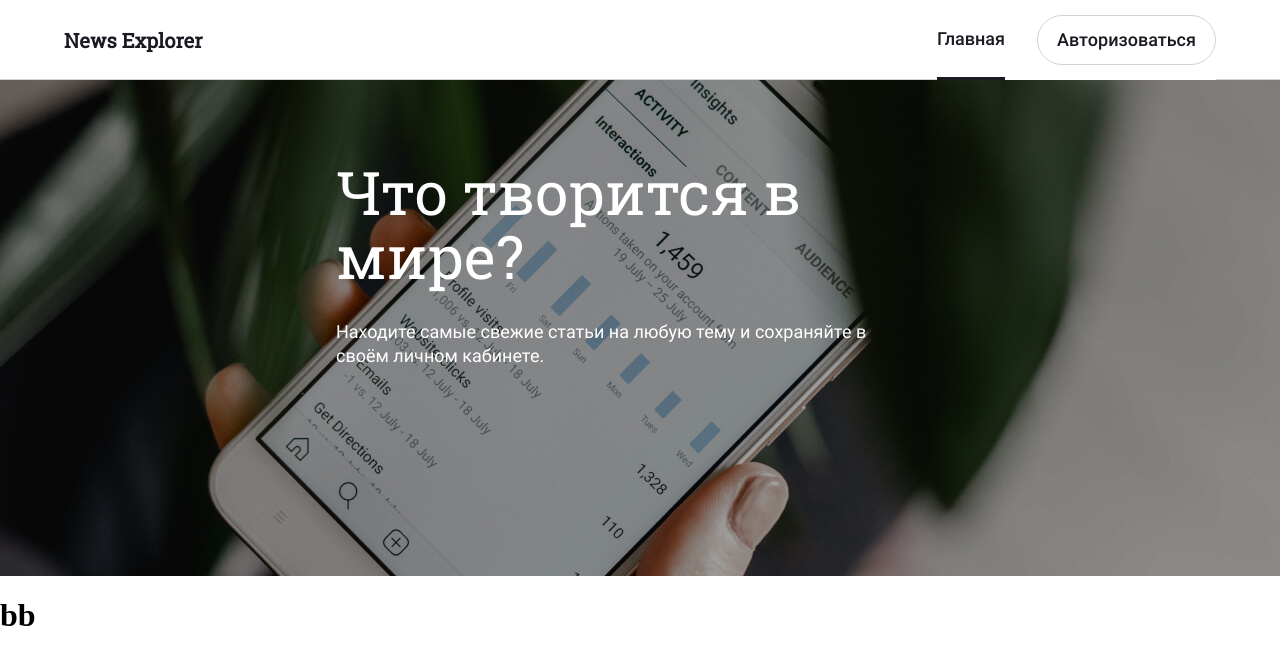
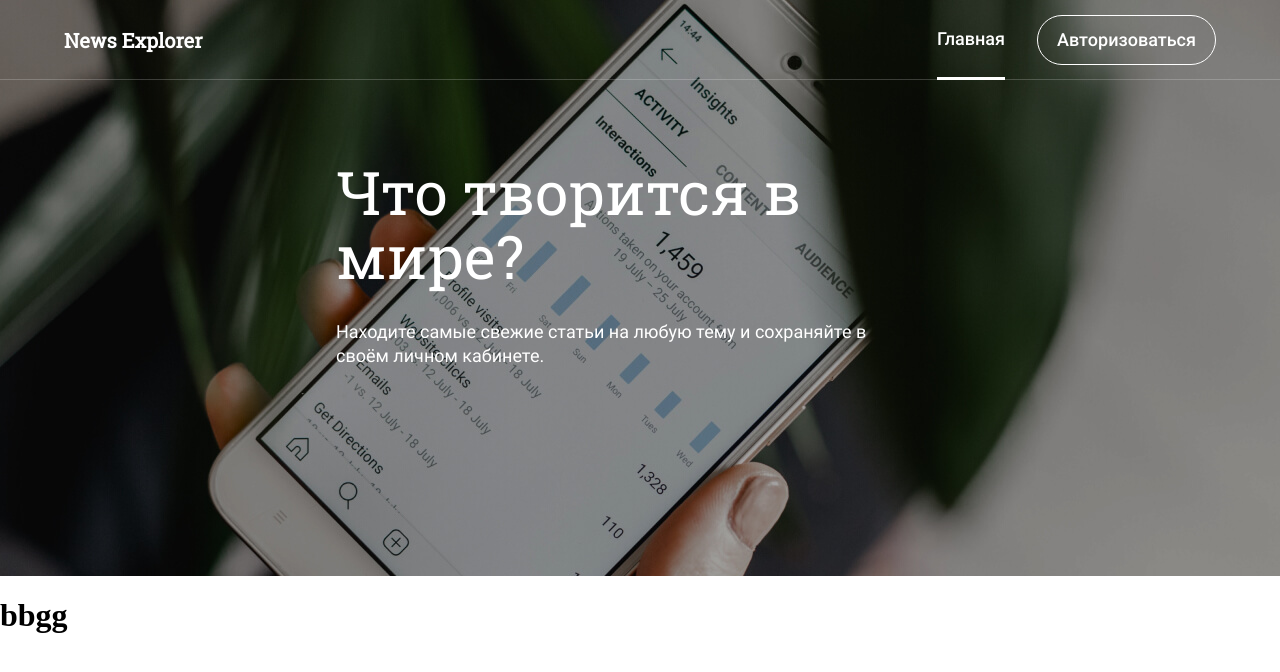
Before and after one commit to dianadomino24/news-explorer-frontend, a React (Create React App) app: page / in a window 1280 px wide. Shown: the top 672 px of the page. Built offline with nearby package versions, Linux system fonts and the light colour scheme.

Commit message:
header blurred on scroll

```diff
--- a/src/components/About/About.js
+++ b/src/components/About/About.js
@@ -3,7 +3,8 @@
 function About() {
   return (
     <section className="about">
-      <h1>bb</h1>
+      <h1>bbgg</h1>
+
     </section>
   );
 }
--- a/src/components/App/App.js
+++ b/src/components/App/App.js
@@ -17,7 +17,7 @@
   const [currentUser, setCurrentUser] = useState({ name: '', _id: null });
   const [openedPopup, setOpenedPopup] = useState('');
   // eslint-disable-next-line no-unused-vars
-  const [theme, setTheme] = useState('light');
+  const [theme, setTheme] = useState('dark');
   const [isLoggedIn, setLoggedIn] = useState(false);
   // eslint-disable-next-line no-unused-vars
   const [isNavMenuOpened, setIsNavMenuOpened] = useState(false);
--- a/src/components/Header/Header.css
+++ b/src/components/Header/Header.css
@@ -5,15 +5,10 @@
   z-index: 2;
 }
 
-
-.header_transparent {
-  background-color: transparent;
-}
-
 .header_theme_dark {
   color: #fff;
   box-shadow: inset 0 -1px 0 rgba(255, 255, 255, 0.2);
-  /*background-color: #1A1B22;*/
+  background-color: #1A1B22;
 }
 
 .header_theme_light {
@@ -54,3 +49,9 @@
     padding: 0;
   }
 }
+.header_transparent {
+  background-color: transparent;
+}
+.header_blurred {
+  backdrop-filter: blur(5px);
+}
--- a/src/components/Header/Header.js
+++ b/src/components/Header/Header.js
@@ -1,5 +1,6 @@
 import './Header.css';
 import { Link } from 'react-router-dom';
+import { useEffect, useCallback, useRef } from 'react';
 import Logo from '../Logo/Logo';
 import Container from '../Container/Container';
 import Hamburger from '../Hamburger/Hamburger';
@@ -9,9 +10,24 @@
   const {
     theme, openedPopup, isNavMenuOpened, scrollToTop,
   } = props;
+  const header = useRef(null);
+
+  const blurHeader = useCallback(() => {
+    if (window.scrollY > 80) {
+      header.current.classList.add('header_blurred');
+    } else if (window.scrollY < 80) {
+      header.current.classList.remove('header_blurred');
+    }
+  }, []);
+
+  useEffect(() => {
+    window.addEventListener('scroll', blurHeader);
+    return () => window.removeEventListener('scroll', blurHeader);
+  }, [blurHeader]);
 
   return (
     <header
+      ref={header}
       className={`header header_theme_${theme} ${
         isNavMenuOpened ? '' : 'header_transparent'
       }`}
```
Also changed, not shown: 1 other file (tests, documents, lock files or other folders).
